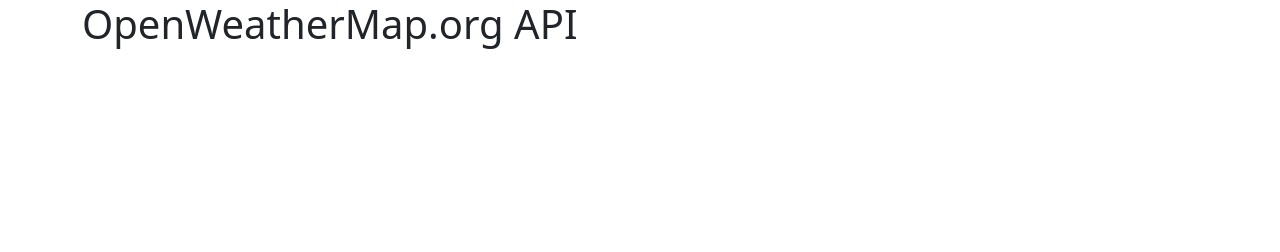
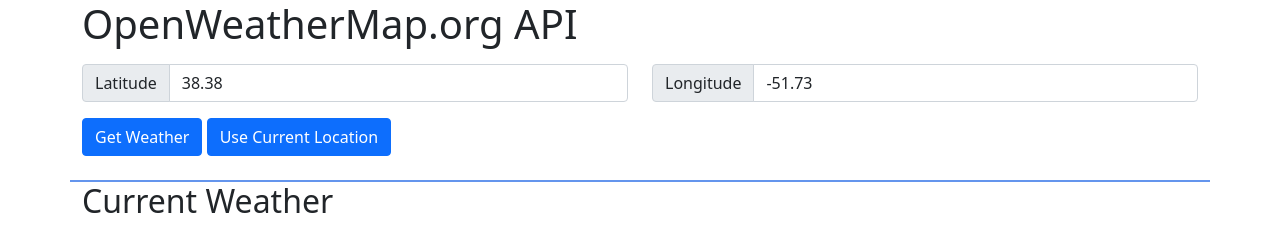
Before and after one commit to isaiahoke/SimpleHTMLWeatherApi, a plain HTML site: page index.html in a window 1280 px wide. Drawn offline with nearby package versions, Linux system fonts and the light colour scheme.

Commit message:
initial get
ok

```diff
--- a/css/style.css
+++ b/css/style.css
@@ -0,0 +1,3 @@
+nav {
+  border-bottom: 2px solid cornflowerblue;
+}
--- a/index.html
+++ b/index.html
@@ -12,12 +12,59 @@
 </head>
 
 <body>
+
     <body>
         <div>
             <header class="container">
                 <h1>OpenWeatherMap.org API</h1>
             </header>
 
+            <nav class="container">
+                <div class="row align-items-center py-2">
+                    <div class="input-group col-sm">
+                    <span class="input-group-text" id="basic-addon1">Latitude</span>
+                    <input type="text"
+                    class="form-control"
+                    inputmode="numeric"
+                    id="latitude"
+                    placeholder="latitude"
+                    aria-label="latitude"
+                    aria-describedby="basic-addon1"
+                    value="38.38" />
+                    </div>
+
+
+            <div class="input-group col-sm">
+                <span class="input-group-text"
+                id="basic-addon1">Longitude</span>
+                <input type="text"
+                class="form-control"
+                inputmode="numeric"
+                id="longitude"
+                placeholder="longitude"
+                aria-label="longitude"
+                aria-describedby="basic-addon1"
+                value="-51.73" />
+            </div>
+        </div>
+
+
+        <div class="row align-items-center py-2">
+            <div class="col-auto me-auto">
+                <button id="btnGet" type="button" class="btn btn-primary mb-3">
+                    Get Weather
+                </button>
+                <button id="btnCurrent" type="button" class="btn btn-primary mb-3">
+                    Use Current Location
+                </button>
+            </div>
+        </div>
+        </nav>
+
+        <main class="container">
+            <h2>Current Weather</h2>
+
+
     </body>
 
 </html>
```
